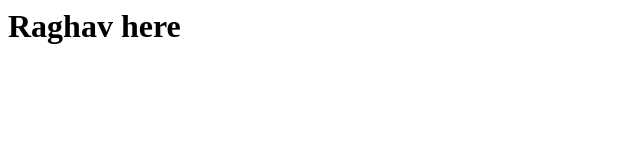
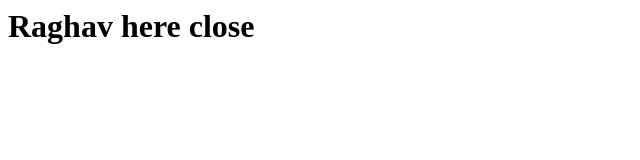
Before and after one commit to raghavag1997/preeet, a plain HTML site: page index.html in a window 1280 px wide. Shown: the whole page, without its empty margins (0-640 px from the left). Drawn offline with Linux system fonts and the light colour scheme.

Commit message:
4 commit

```diff
--- a/index.html
+++ b/index.html
@@ -1 +1 @@
-<h1> Raghav here </h1>
+<h1> Raghav here close </h1>
```
